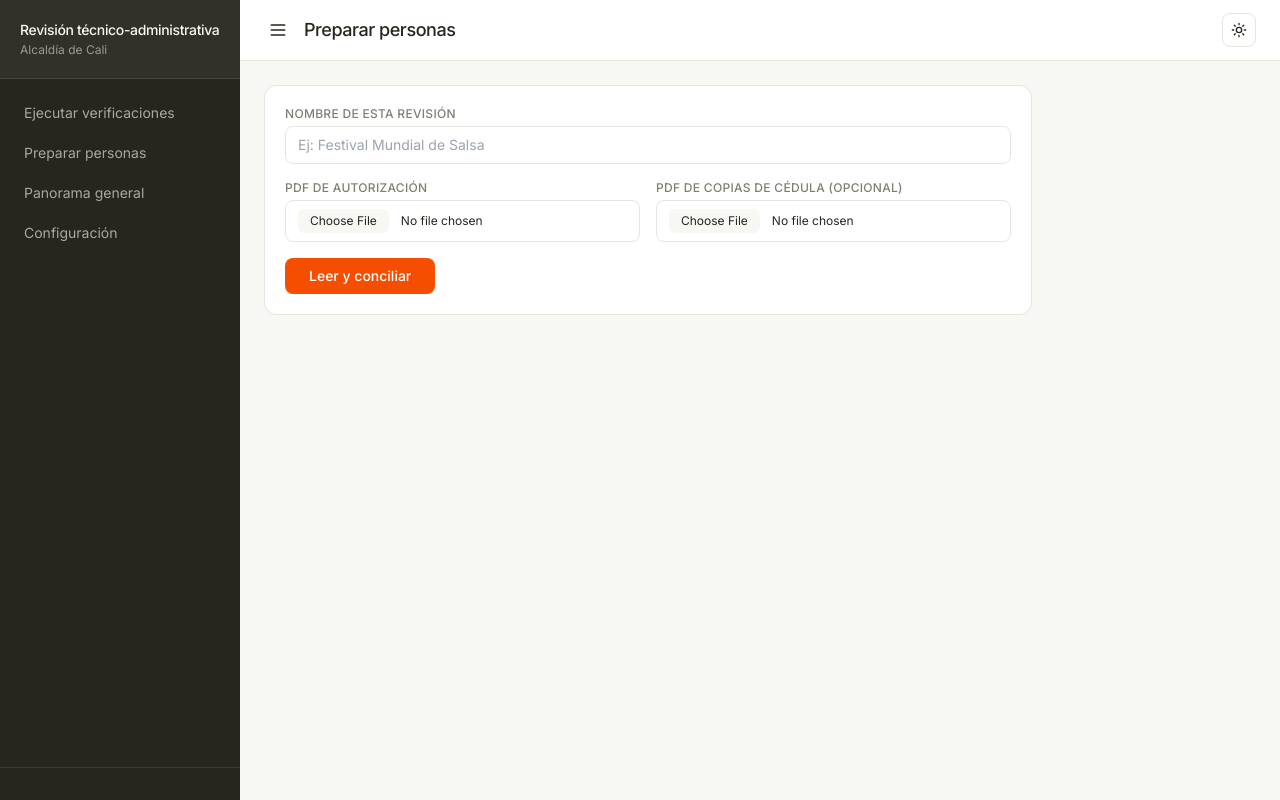
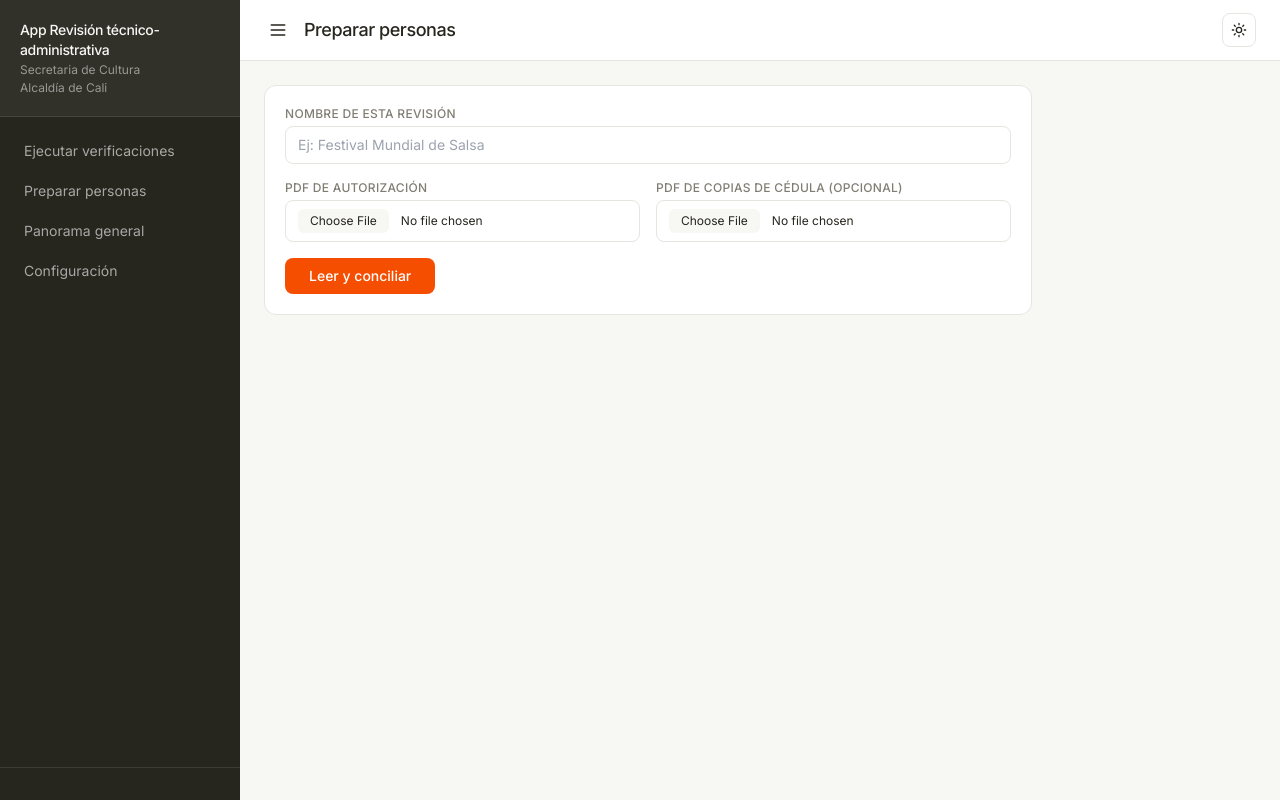
Before and after one commit to Yacaicedo6/Automation-Rev-Tec, a FastAPI app: template panel/templates/preparar.html in a window 1280 px wide. Run offline with FastAPI, Linux system fonts and the light colour scheme; the template is opened without the code that fills it, so the values that code supplies are empty; some libraries are stand-ins or nearby versions.

Commit message:
Simplifica la salida de consola de los scripts de arranque y actualiza el branding del panel
- En configurar_red.ps1, resume la lista de puertos abiertos en una sola linea en vez de una por puerto, y acorta la nota sobre el perfil de red Private/Public a lo esencial.
- En iniciar.sh, resume los cupos (pantallas, VNC, visor web) en una sola linea antes de levantarlos en vez de una por cupo.
- Actualiza el titulo y la barra lateral del panel a "App Revision tecnico-administrativa" y agrega "Secretaria de Cultura" junto a "Alcaldia de Cali".

```diff
--- a/panel/templates/_base.html
+++ b/panel/templates/_base.html
@@ -16,7 +16,7 @@
   })();
 </script>
 <meta name="viewport" content="width=device-width, initial-scale=1.0" />
-<title>{% block titulo %}Revisión técnico-administrativa{% endblock %}</title>
+<title>{% block titulo %}App Revisión técnico-administrativa{% endblock %}</title>
 <link rel="icon" type="image/png" href="/static/favicon-96x96.png" sizes="96x96" />
 <link rel="icon" type="image/svg+xml" href="/static/favicon.svg" />
 <link rel="shortcut icon" href="/static/favicon.ico" />
@@ -89,7 +89,8 @@
   <!-- Barra lateral -->
   <aside id="barra-lateral" class="fixed inset-y-0 left-0 z-40 -translate-x-full md:static md:translate-x-0 w-60 shrink-0 bg-[#26251E] text-[#F7F7F4] flex flex-col">
     <a href="/" class="block px-5 py-5 border-b border-white/10 hover:bg-white/5 transition-colors">
-      <div class="text-sm font-medium tracking-tight">Revisión técnico-administrativa</div>
+      <div class="text-sm font-medium tracking-tight">App Revisión técnico-administrativa</div>
+      <div class="text-xs text-white/50 mt-0.5">Secretaria de Cultura</div>
       <div class="text-xs text-white/50 mt-0.5">Alcaldía de Cali</div>
     </a>
     <nav class="flex-1 px-3 py-4 flex flex-col gap-1 text-sm">
```
Also changed, not shown: 2 other files.
